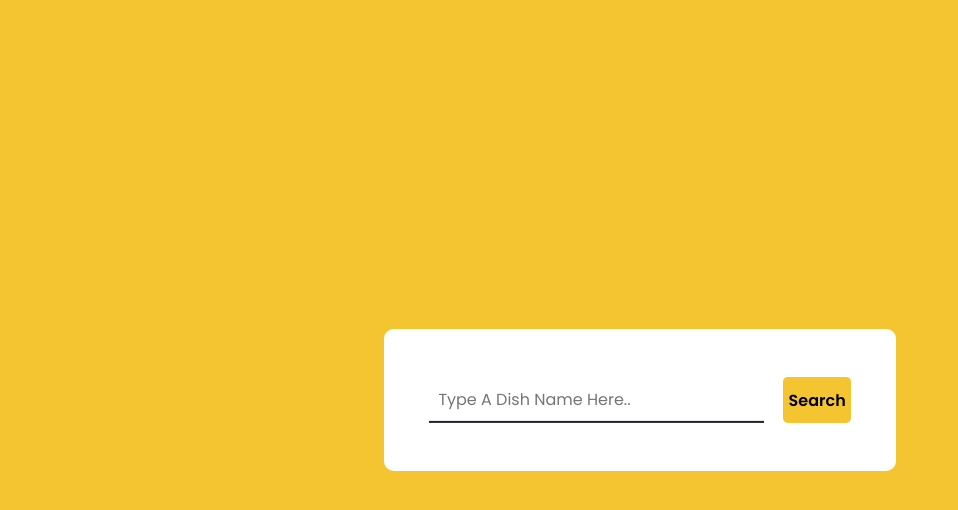
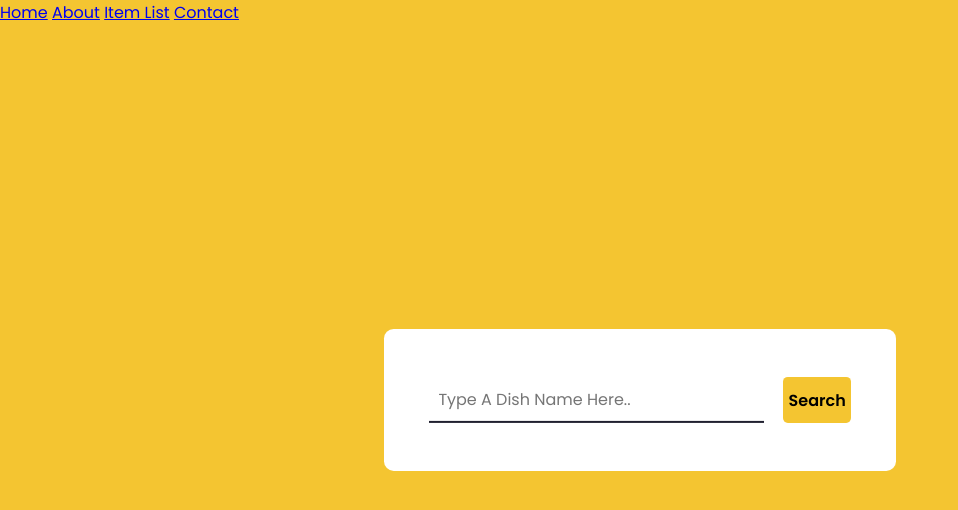
Before and after one commit to Shashankkumar-github/recipe_finder, a plain HTML site: page index.html in a window 1280 px wide. Shown: the whole page, without its empty margins (0-958 px from the left). Drawn offline with Linux system fonts and the light colour scheme.

Commit message:
Update index.html

```diff
--- a/index.html
+++ b/index.html
@@ -11,6 +11,12 @@
     <link rel="stylesheet" href="style.css" />
   </head>
   <body>
+    <nav>
+        <a href="#home">Home</a>
+        <a href="#about">About</a>
+        <a href="miniprojecthtml2.html">Item List</a>
+        <a href="#contact">Contact</a>
+    </nav>
     <div class="container">
       <div class="search-container">
         <input
```
